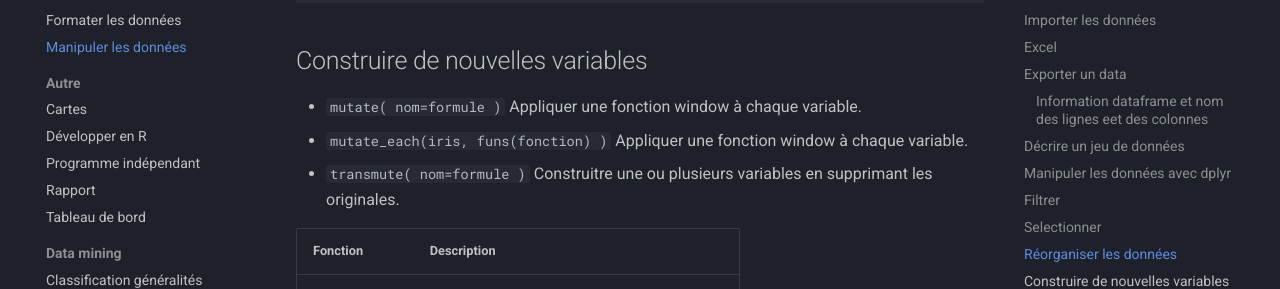
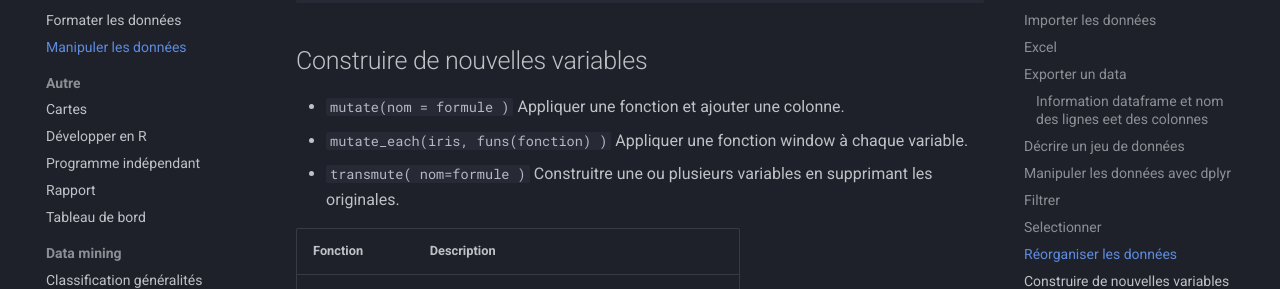
Before and after one commit to gdemare/Informatique, an MkDocs documentation site: the page built from docs/r/manipuler-donnees_r.md, in a window 1280 px wide and 900 px high, scrolled down 2802 px. Shown: the part 163-452 px from the top of the window. Built offline with MkDocs 1.6.1 and Material for MkDocs 9.7.7, drawn with Linux system fonts in a browser that asks for light colours; comment, search, counter and statistics services are not loaded.

Commit message:
Update manipuler-donnees_r.md

```diff
--- a/docs/r/manipuler-donnees_r.md
+++ b/docs/r/manipuler-donnees_r.md
@@ -97,7 +97,7 @@ OrchardSprays %>%
 
 ## Construire de nouvelles variables
 
-* `mutate( nom=formule )` Appliquer une fonction window à chaque variable.
+* `mutate(nom = formule )` Appliquer une fonction et ajouter une colonne.
 * `mutate_each(iris, funs(fonction) )` Appliquer une fonction window à chaque variable.
 * `transmute( nom=formule )` Construitre une ou plusieurs variables en supprimant les originales.
 
```
